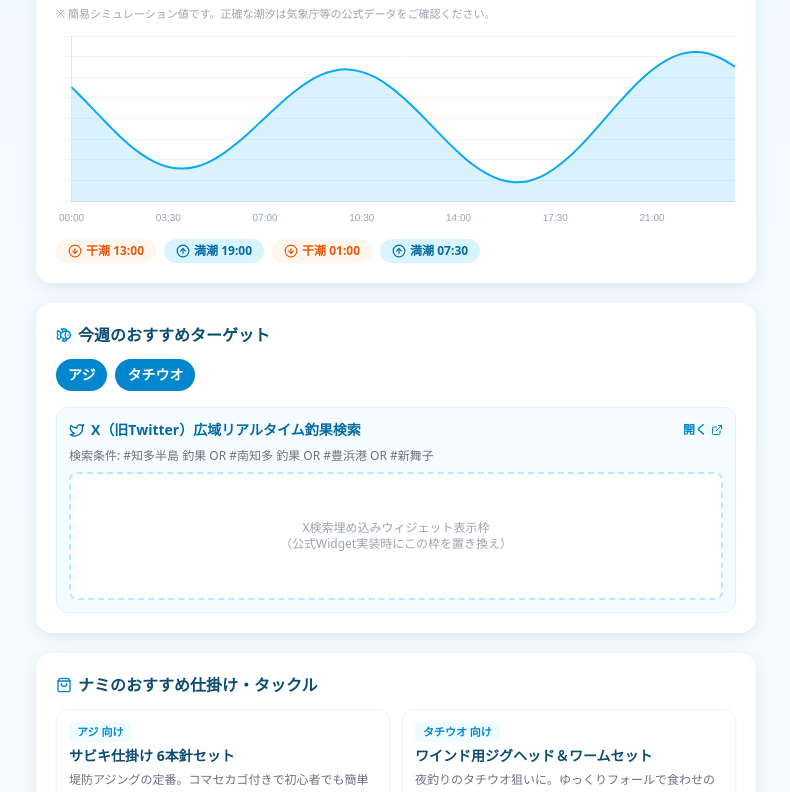
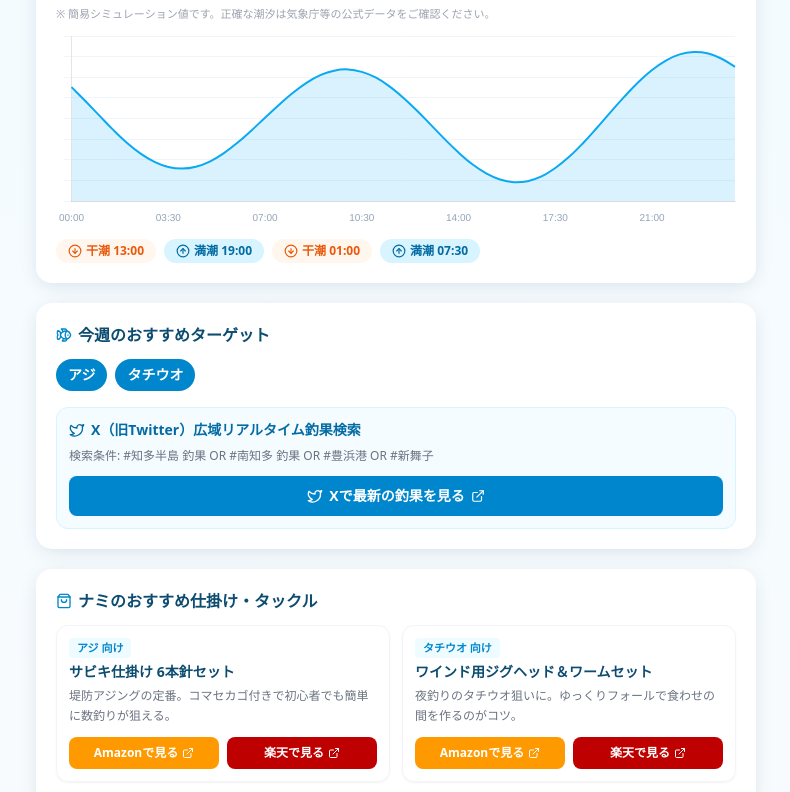
Before and after one commit to gworksandco/ai-fishing-girl-nav, a Next.js app: page / in a window 1280 px wide. Shown: the part 470-1262 px from the top of the page, without its empty margins (244-1034 px from the left). Built offline with nearby package versions, Linux system fonts and the light colour scheme; no server answers.

Commit message:
Simplify X search section to a direct link button

```diff
--- a/components/CatchSection.tsx
+++ b/components/CatchSection.tsx
@@ -31,31 +31,26 @@ export default function CatchSection({ area, targets }: Props) {
       </div>
 
       <div className="rounded-xl border border-ocean-100 bg-ocean-50/60 p-3">
-        <div className="mb-2 flex items-center justify-between">
-          <span className="flex items-center gap-1.5 text-xs font-semibold text-ocean-700 sm:text-sm">
-            <Twitter className="h-4 w-4" />
-            X（旧Twitter）広域リアルタイム釣果検索
-          </span>
-          <a
-            href={xSearchUrl}
-            target="_blank"
-            rel="noopener noreferrer"
-            className="flex items-center gap-1 text-xs font-semibold text-ocean-600 hover:underline"
-          >
-            開く <ExternalLink className="h-3 w-3" />
-          </a>
+        <div className="mb-2 flex items-center gap-1.5 text-xs font-semibold text-ocean-700 sm:text-sm">
+          <Twitter className="h-4 w-4" />
+          X（旧Twitter）広域リアルタイム釣果検索
         </div>
-        <p className="mb-2 line-clamp-2 text-xs text-gray-500">検索条件: {area.xQuery}</p>
+        <p className="mb-3 line-clamp-2 text-xs text-gray-500">検索条件: {area.xQuery}</p>
         {/*
-          本番実装では、ここに公式 Twitter Embedded Timeline / Search Widget
-          （publish.twitter.com で発行した <blockquote class="twitter-timeline">）
-          を差し込む想定のプレースホルダー枠。
+          X（旧Twitter）は無料APIと埋め込みウィジェットへのアクセスを大幅に制限しているため、
+          維持費0円の制約下では常時安定動作するライブ検索埋め込みを組み込まず、
+          検索結果を新規タブで直接開くリンクボタンとして提供する。
         */}
-        <div className="flex h-28 items-center justify-center rounded-lg border-2 border-dashed border-ocean-200 bg-white text-center text-xs text-gray-400 sm:h-32">
-          X検索埋め込みウィジェット表示枠
-          <br />
-          （公式Widget実装時にこの枠を置き換え）
-        </div>
+        <a
+          href={xSearchUrl}
+          target="_blank"
+          rel="noopener noreferrer"
+          className="flex w-full items-center justify-center gap-1.5 rounded-lg bg-ocean-600 px-3 py-2.5 text-sm font-bold text-white transition hover:bg-ocean-700"
+        >
+          <Twitter className="h-4 w-4" />
+          Xで最新の釣果を見る
+          <ExternalLink className="h-3.5 w-3.5" />
+        </a>
       </div>
     </section>
   );
```
